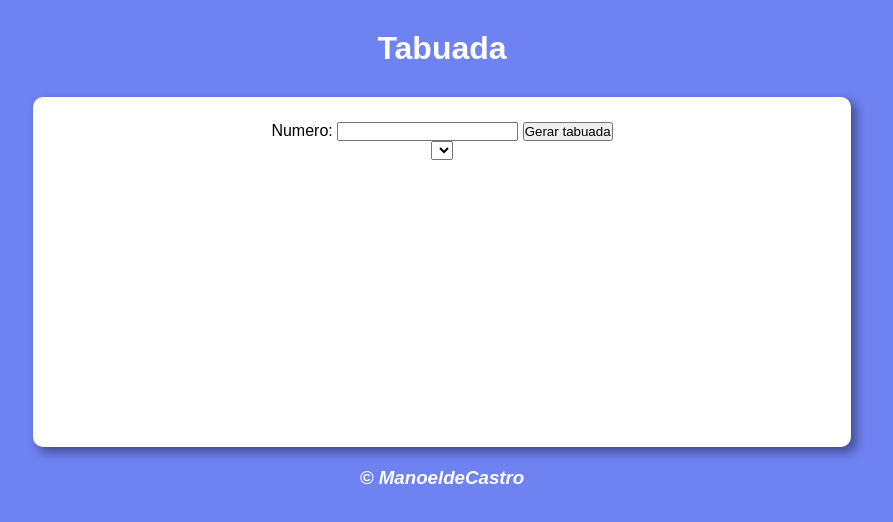
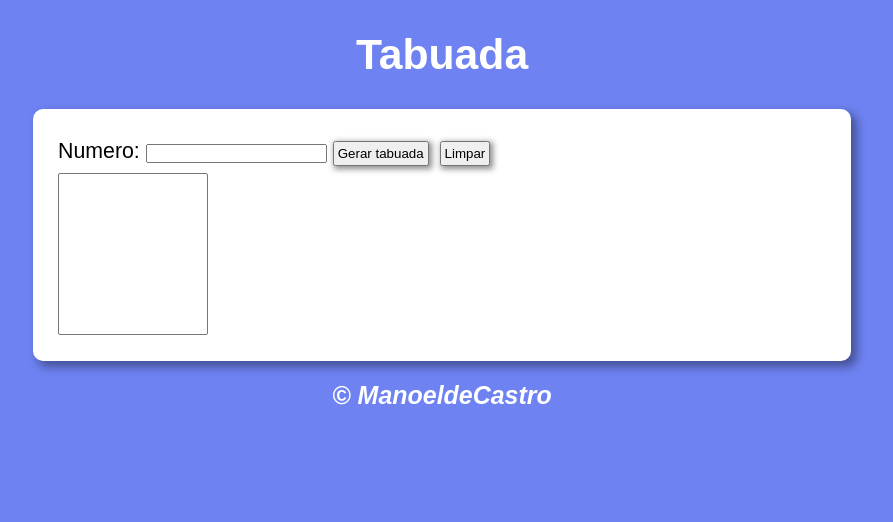
Before and after one commit to ManoeldeCastro/JS-GusGuanabara, a plain HTML site: page aula14ex/modelo copy/index.html in a window 1280 px wide. Both pictures are taken after a click on the button "Gerar tabuada". Shown: the whole page, without its empty margins (198-1091 px from the left). Drawn offline with Linux system fonts and the light colour scheme.

Commit message:
desafios

```diff
--- a/aula14ex/ex016/script.js
+++ b/aula14ex/ex016/script.js
@@ -11,12 +11,14 @@ contar.addEventListener("click", () => {
 
   //linha 11 - adicionei o texto no paragrafo
   var resto = (fim - inicio) % passos
+
   console.log(resto)
   var contando = () => {
     for (inicio; inicio <= fim; inicio += passos) {
-      conta.innerHTML += ` ${inicio} > `
+      conta.innerHTML += ` ${inicio} \u{1f449} `
     }
-    conta.innerHTML += `Restam: ${resto} Passos`
+    conta.innerHTML += `${fim} \u{1f3c1}`
+    conta.innerHTML += `Restam: ${Math.abs(fim - inicio)} Passos`
   }
   //linhas 13 a 17 - Criei uma função onde vai ser executado o Laço
   //o for esta contendo a variável inicio como inicialização, as variáveis inicio e fim como condição, e a variável passos como incremento para inicio
--- a/aula14ex/modelo copy/index.html
+++ b/aula14ex/modelo copy/index.html
@@ -11,11 +11,12 @@
     <header>
       <h1>Tabuada</h1>
     </header>
-    <section>
+    <section onreset="resetar">
       <article>
         <label for="numero">Numero:</label>
         <input type="number" id="numero" name="numero" />
         <input type="button" id="gerar" value="Gerar tabuada" />
+        <input type="reset" value="Limpar" id="reset" onclick="resetar()" />
       </article>
       <article>
         <select name="tabuada" id="seltab"></select>
--- a/aula14ex/modelo copy/script.js
+++ b/aula14ex/modelo copy/script.js
@@ -1,6 +1,21 @@
 const gerar = document.querySelector("input#gerar")
 const select = document.querySelector("select#seltab")
+const reset = document.querySelector("input#reset")
 gerar.addEventListener("click", () => {
+  select.innerHTML = ""
   let numero = Number(document.querySelector("input#numero").value)
-  alert(numero)
+  select.size = "10"
+
+  if (numero == new Number()) {
+    alert("Erro - Por Favor digite um numero")
+  } else {
+    for (i = 1; i <= 10; i++) {
+      let option = document.createElement("option")
+      option.innerHTML = `${numero} x ${i} = ${numero * i}`
+      select.appendChild(option)
+    }
+  }
 })
+function resetar() {
+  window.location.reload()
+}
--- a/aula14ex/modelo copy/style.css
+++ b/aula14ex/modelo copy/style.css
@@ -6,7 +6,7 @@ body {
   background-color: rgb(110, 130, 242);
   color: white;
   text-align: center;
-  font-family: Arial, Helvetica, sans-serif;
+  font: normal 16pt Arial;
 }
 h1 {
   margin: 30px;
@@ -16,9 +16,9 @@ section {
   color: black;
   background-color: white;
   width: 60vw;
-
-  max-width: 1000px;
-  min-height: 300px;
+  text-align: left;
+  max-width: 900px;
+  min-height: 200px;
   border-radius: 10px;
   box-shadow: 5px 5px 10px 1px rgba(0, 0, 0, 0.374);
   position: relative;
@@ -27,6 +27,37 @@ section {
   padding: 25px;
 }
 
+input {
+  margin: 7px 0px;
+}
+input#reset {
+  padding: 3px;
+  box-shadow: 2px 2px 6px 1px rgba(0, 0, 0, 0.456);
+  margin-left: 5px;
+}
+input#reset:active {
+  position: relative;
+  top: 2px;
+  box-shadow: none;
+  border: transparent;
+  transition: 0.5;
+}
+
+input#gerar {
+  padding: 3px;
+  box-shadow: 2px 2px 6px 1px rgba(0, 0, 0, 0.456);
+}
+input#gerar:active {
+  position: relative;
+  top: 2px;
+  box-shadow: none;
+  border: transparent;
+  transition: 0.5;
+}
+select {
+  min-width: 150px;
+}
+
 footer {
   font-style: italic;
   margin: 20px;
```
